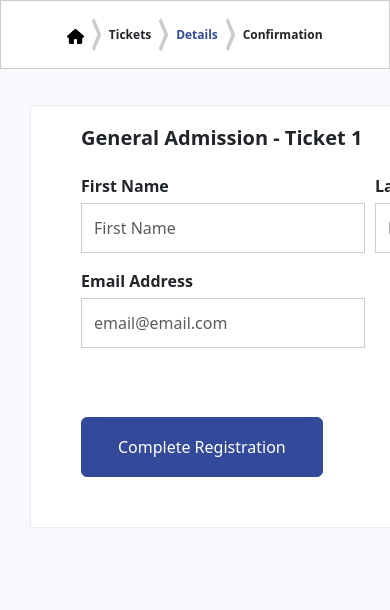
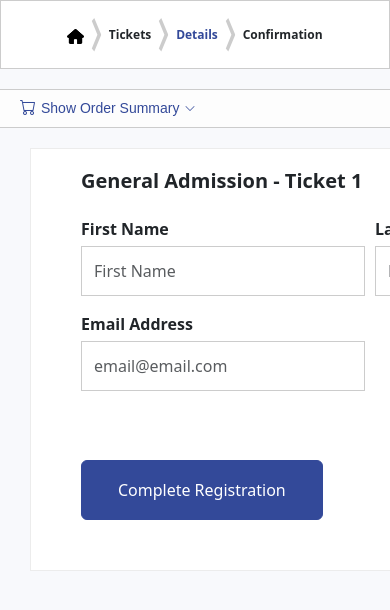
Before and after one commit to BriceWidger/event-planner, a React (Create React App) app: page /details in a window 390 px wide. Shown: the top 610 px of the page. Built offline with nearby package versions, Linux system fonts and the light colour scheme.

Commit message:
detailspage rwd modifications

```diff
--- a/package.json
+++ b/package.json
@@ -13,6 +13,7 @@
   "dependencies": {
     "@react-google-maps/api": "^2.20.5",
     "bootstrap": "^5.3.3",
+    "bootstrap-icons": "^1.11.3",
     "react-bootstrap": "^2.10.6",
     "react-hook-form": "^7.54.2",
     "react-responsive": "^10.0.0",
--- a/src/components/detailspage/DetailsPage.jsx
+++ b/src/components/detailspage/DetailsPage.jsx
@@ -3,6 +3,7 @@ import CheckoutHeader from "../checkOutHeader/CheckoutHeader";
 import DetailsForm from "./DetailsForm";
 import DetailsOrderSummary from "./DetailsOrderSummary";
 import DetailsTimer from "../checkOutHeader/DetailsTimer";
+import "bootstrap-icons/font/bootstrap-icons.css";
 
 const DetailsPage = () => {
   return (
@@ -16,15 +17,77 @@ const DetailsPage = () => {
     >
       <CheckoutHeader />
       <div
-        className="checkout-container clearfix"
+        className="show-order-summary-container d-block d-md-none"
+        style={{
+          width: "100%",
+          padding: "8px 20px",
+          borderTop: "1px solid #ccc",
+          borderBottom: "1px solid #ccc",
+          marginTop: "20px",
+          backgroundColor: "#fdfdfd",
+        }}
+      >
+        <div className="d-flex align-items-center">
+          <i
+            class="bi bi-cart"
+            style={{
+              color: "#334999",
+              marginRight: "5px",
+              marginTop: "-3.0px",
+            }}
+          ></i>
+          <span
+            className="text-primary"
+            style={{
+              color: "#334999",
+              cursor: "pointer",
+              wordBreak: "break-word",
+              fontWeight: 500,
+              fontSize: "14px",
+              fontFamily: "proxima-nova, sans-serif",
+            }}
+          >
+            Show Order Summary
+          </span>
+          <i
+            class="bi bi-chevron-down"
+            style={{
+              marginLeft: "5px",
+              fontSize: "11px",
+              color: "#334999",
+              cursor: "pointer",
+              wordBreak: "break-word",
+              fontWeight: 500,
+            }}
+          ></i>
+        </div>
+      </div>
+      <div
+        className="d-block d-md-none"
+        style={{
+          paddingTop: "20px",
+          paddingBottom: "50px",
+        }}
+      >
+        <div className="checkout-container clearfix">
+          <div className="d-flex">
+            <DetailsForm />
+            <DetailsOrderSummary />
+          </div>
+        </div>
+      </div>
+      <div
+        className="d-none d-md-block"
         style={{
           paddingTop: "36px",
           paddingBottom: "50px",
         }}
       >
-        <div className="d-flex">
-          <DetailsForm />
-          <DetailsOrderSummary />
+        <div className="checkout-container clearfix">
+          <div className="d-flex">
+            <DetailsForm />
+            <DetailsOrderSummary />
+          </div>
         </div>
       </div>
     </div>
```
Also changed, not shown: 1 other file (tests, documents, lock files or other folders).
